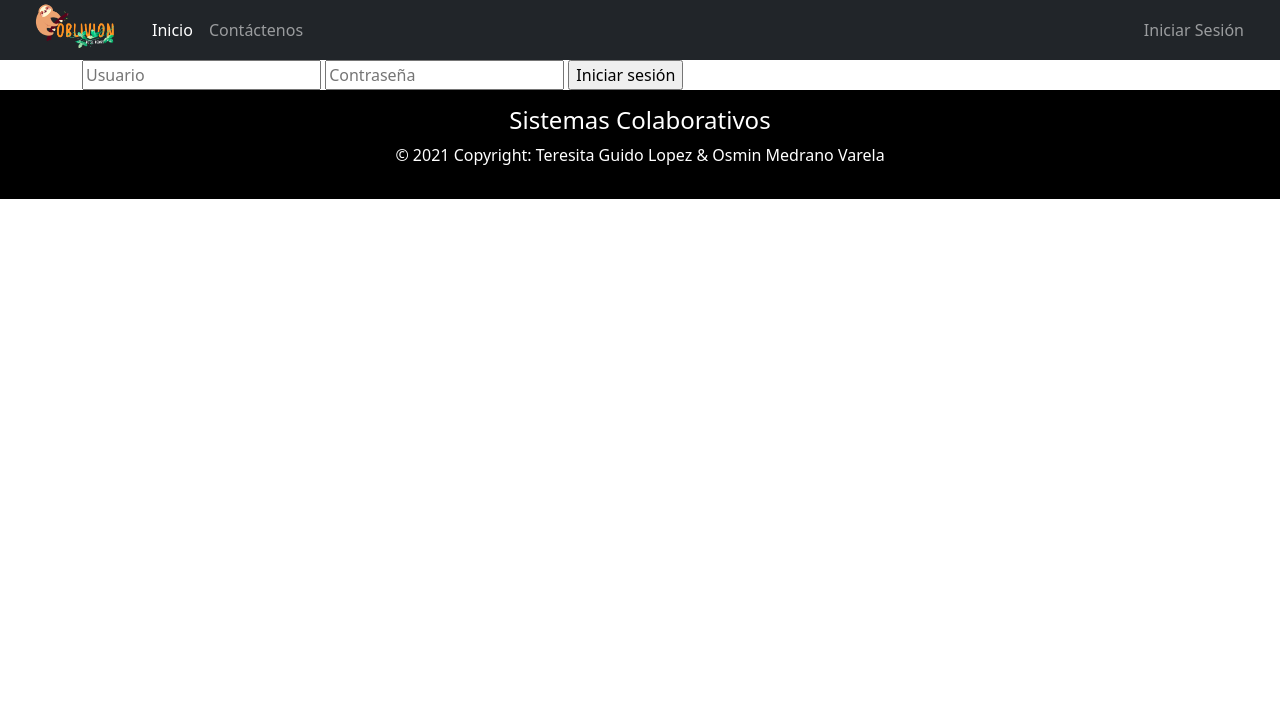
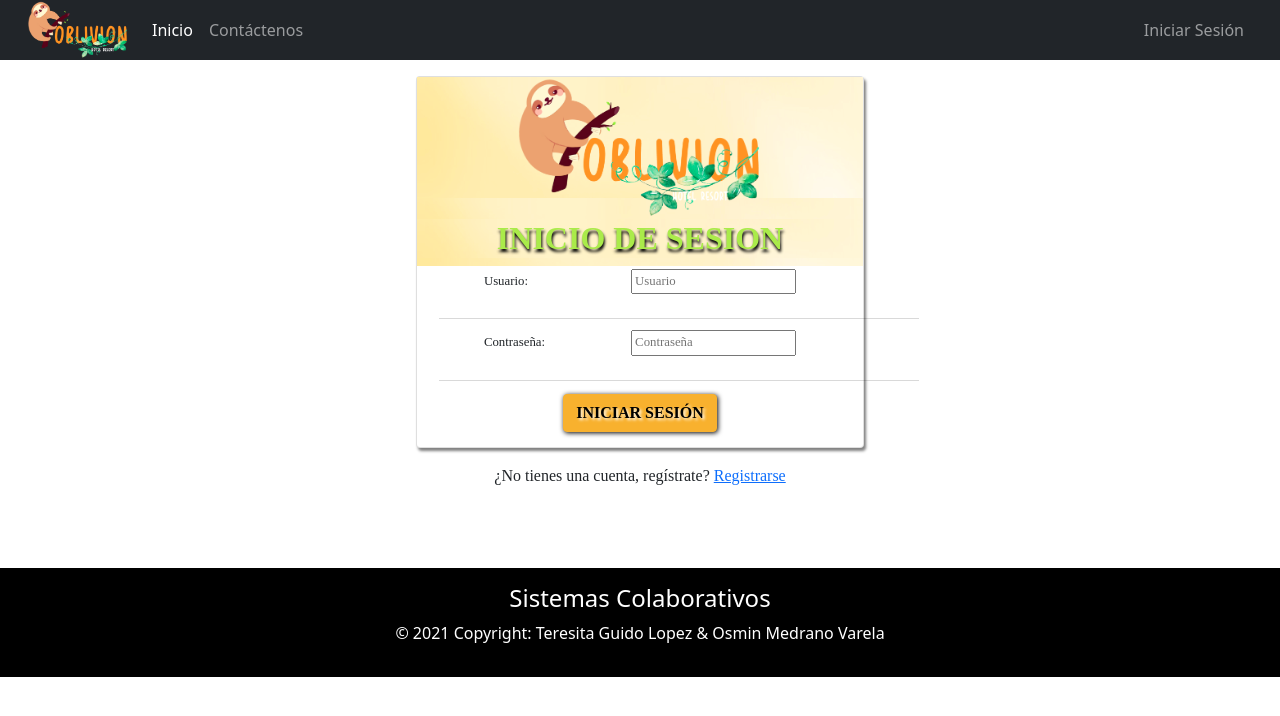
Before and after one commit to Osmv18/administrationHotelElectiva, a PHP site: page /?c=controller_login in a window 1280 px wide. Shown: the top 716 px of the page. Run offline with PHP 8.4, Linux system fonts and the light colour scheme; some libraries are stand-ins or nearby versions; some web fonts are replaced.

Commit message:
update pt3

```diff
--- a/controller/controller_login.php
+++ b/controller/controller_login.php
@@ -7,8 +7,10 @@
     $password = "123";
     if($_POST){
         if($_POST['user'] == $userAdmin && $_POST['password'] == $passwordAdmin) {
+            $_SESSION['user'] = $userAdmin;
             include "view/management.php";
         } else if ($_POST['user'] == $user && $_POST['password'] == $password) {
+            $_SESSION['user'] = $user;
             include "view/user.php";
         } else {
             // # Hay que añadir una alerta para mostrar que es incorrecto
--- /dev/null
+++ b/controller/controller_logout.php
@@ -0,0 +1,3 @@
+<?php
+session_destroy();
+include 'view/inicio.php';
--- a/css/style.css
+++ b/css/style.css
@@ -34,10 +34,6 @@
 }
 
 /* Inicio */
-
-.main-container{
-    margin-bottom: 5rem;
-}
 
 .contenedor-carrusel{
     box-shadow: 2px 3px 3px black;
@@ -140,6 +136,84 @@
     margin-left: 5rem;
 }
 
+/* Login */
+
+#login{
+    margin: auto;
+}
+
+.formulario{
+    text-align: center;
+    font-family: 'Times New Roman', Times, serif;
+    margin-top: 1rem;
+    margin-bottom: 5rem;
+}
+
+#img_sign{
+    width: 19vw;
+    margin: auto;
+}
+
+.upper{
+    background-image: url("../img/user_background.jpg");
+}
+
+#titulo-form{
+    background-image: url("../img/user_background.jpg");
+    font-family: 'Times New Roman', Times, serif;
+    font-weight: bold;
+    text-align: center;
+    font-size: 2.5vw;
+    color: rgb(170, 235, 74);
+    text-shadow: 1px 3px 3px black;
+}
+
+.card{
+    margin:auto;
+    width: 35%;
+    text-align: center;
+    box-shadow: 2px 3px 3px gray;
+}
+
+.form-group{
+    text-align: center;
+    padding: 0.2rem;
+    font-size: 1vw;
+}
+
+#dropdown-divider-form{
+    width: 30rem;
+    margin-left: 5%;
+}
+
+.label-form{
+    width: 7rem;
+    text-align: left;
+}
+
+#form-input{
+    margin-left: 2rem;
+}
+
+.registrate{
+    margin-top: 1rem;
+}
+
+#login-btn{
+    background-color: rgb(248, 177, 46);
+    font-weight: bold;
+    text-shadow: 2px 2px 3px white;
+    color:black;
+    border-color: rgb(248, 177, 46);
+    margin-top: 5px;
+    margin-bottom: 15px;
+    box-shadow: 1px 1px 5px black;
+}
+
+#login-btn:hover{
+    background-color: rgb(230, 155, 17);
+}
+
 /* User */
 
 #user-inicial{
--- a/index.php
+++ b/index.php
@@ -9,6 +9,7 @@
         <script src="jquery.min.js"></script>
         <!-- CSS only -->
         <link href="https://cdn.jsdelivr.net/npm/bootstrap@5.0.0-beta1/dist/css/bootstrap.min.css" rel="stylesheet" integrity="sha384-giJF6kkoqNQ00vy+HMDP7azOuL0xtbfIcaT9wjKHr8RbDVddVHyTfAAsrekwKmP1" crossorigin="anonymous">
+        <link rel="stylesheet" href="https://maxcdn.bootstrapcdn.com/bootstrap/4.0.0/css/bootstrap.min.css" integrity="sha384-Gn5384xqQ1aoWXA+058RXPxPg6fy4IWvTNh0E263XmFcJlSAwiGgFAW/dAiS6JXm" crossorigin="anonymous">
         <link href="https://cdn.jsdelivr.net/npm/bootstrap@5.0.2/dist/css/bootstrap.min.css" rel="stylesheet" integrity="sha384-EVSTQN3/azprG1Anm3QDgpJLIm9Nao0Yz1ztcQTwFspd3yD65VohhpuuCOmLASjC" crossorigin="anonymous">
         <link rel="stylesheet" href="css/style.css">
         <!-- FONTS -->
@@ -27,8 +28,8 @@
     <body>
         <!--PHP to control connection traffic based on MVC-->
         <?php
-
-        require 'view/header.php';
+        session_start();
+        include 'view/header.php';
 
         if (isset($_GET["c"])) {
             include 'controller/' . $_GET["c"] . '.php';
--- a/view/header.php
+++ b/view/header.php
@@ -1,4 +1,46 @@
+
+<?php if(isset($_SESSION['user'])){
+        if ($_SESSION['user'] == "user"){ ?>
 <nav class="navbar navbar-expand-lg navbar-dark bg-dark">
+  <div class="container-fluid">
+    <a class="navbar-brand" href="index.php"><img src="img/Logo_Hotel.png" alt="logo" id="logo"></a>
+      <button class="navbar-toggler" type="button" data-bs-toggle="collapse" data-bs-target="#navbarNavAltMarkup" aria-controls="navbarNavAltMarkup" aria-expanded="false" aria-label="Toggle navigation">
+        <span class="navbar-toggler-icon">I</span>
+      </button>
+    <div class="collapse navbar-collapse" id="navbarNavAltMarkup">
+      <div class="navbar-nav">
+        <a class="nav-link active" aria-current="page" href="index.php">Inicio</a>
+        <a class="nav-link" aria-current="page" href="#">  Contáctenos</a>
+        <a class="nav-link" aria-current="page" href="?=controller_user">  Ver Habitaciones</a>
+      </div>
+      <div class="navbar-nav ml-auto" id="header-sesion">
+        <a class="nav-link" href="?c=controller_logout">Perfil</a>
+      </div>
+    </div>
+  </div>
+</nav>
+<?php   } else {   ?>
+  <nav class="navbar navbar-expand-lg navbar-dark bg-dark">
+  <div class="container-fluid">
+    <a class="navbar-brand" href="index.php"><img src="img/Logo_Hotel.png" alt="logo" id="logo"></a>
+      <button class="navbar-toggler" type="button" data-bs-toggle="collapse" data-bs-target="#navbarNavAltMarkup" aria-controls="navbarNavAltMarkup" aria-expanded="false" aria-label="Toggle navigation">
+        <span class="navbar-toggler-icon">I</span>
+      </button>
+    <div class="collapse navbar-collapse" id="navbarNavAltMarkup">
+      <div class="navbar-nav">
+        <a class="nav-link active" aria-current="page" href="index.php">Inicio</a>
+        <a class="nav-link" aria-current="page" href="#">  Administrar Contacto</a>
+        <a class="nav-link" aria-current="page" href="?=controller_admin">  Administrar Habitaciones</a>
+      </div>
+      <div class="navbar-nav ml-auto" id="header-sesion">
+        <a class="nav-link" href="?c=controller_logout">Administrador</a>
+      </div>
+    </div>
+  </div>
+</nav>
+<?php } ?>
+<?php } else { ?>
+  <nav class="navbar navbar-expand-lg navbar-dark bg-dark">
   <div class="container-fluid">
     <a class="navbar-brand" href="index.php"><img src="img/Logo_Hotel.png" alt="logo" id="logo"></a>
       <button class="navbar-toggler" type="button" data-bs-toggle="collapse" data-bs-target="#navbarNavAltMarkup" aria-controls="navbarNavAltMarkup" aria-expanded="false" aria-label="Toggle navigation">
@@ -15,3 +57,4 @@
     </div>
   </div>
 </nav>
+<?php } ?>
--- a/view/login.php
+++ b/view/login.php
@@ -1,7 +1,24 @@
-<div class="container">
-    <form method="POST" action="?c=controller_login">
-        <input type="text" placeholder="Usuario" name="user">
-        <input type="password" placeholder="Contraseña" name="password">
-        <input type="submit" value="Iniciar sesión">
-    </form>
+<div class="main-container">
+    <div class="formulario">
+        <div class="card">
+            <div class="upper">
+                <img src="img/Logo_Hotel.png" alt="Logo_Oblivion" id="img_sign">
+                <h5 id="titulo-form">INICIO DE SESION</h5>
+            </div>
+            <form method="POST" action="?c=controller_login" id="signup-form">
+                <div class="form-group">
+                    <label class="label-form" for="user"> Usuario: </label>
+                    <input type="text" class="form-input" name="user" id="form-input" placeholder="Usuario" required/>
+                </div>
+                <div class="dropdown-divider" id="dropdown-divider-form"></div>
+                <div class="form-group">
+                    <label class="label-form" for="password"> Contraseña: </label>
+                    <input type="password" class="form-input" name="password" id="form-input" placeholder="Contraseña" required/>
+                </div>
+                <div class="dropdown-divider" id="dropdown-divider-form"></div>
+                <button type="submit" class="btn btn-primary" id="login-btn">INICIAR SESIÓN</button>
+            </form>
+        </div>
+        <p class="registrate"> ¿No tienes una cuenta, regístrate? <a href="#" class="signup-link">Registrarse</a></p>
+    </div>
 </div>
```
Also changed, not shown: img/Logo_Hotel.png.
